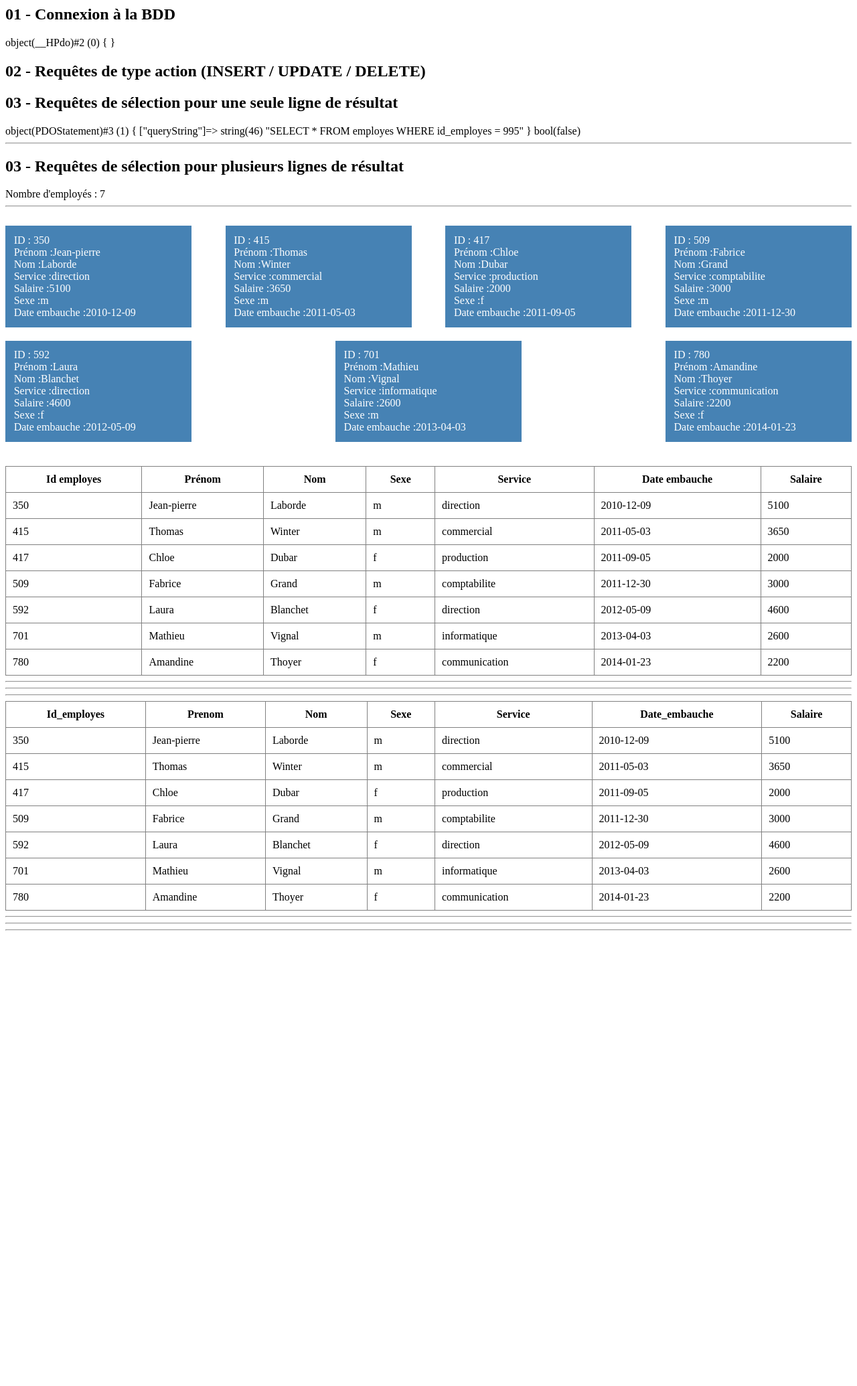
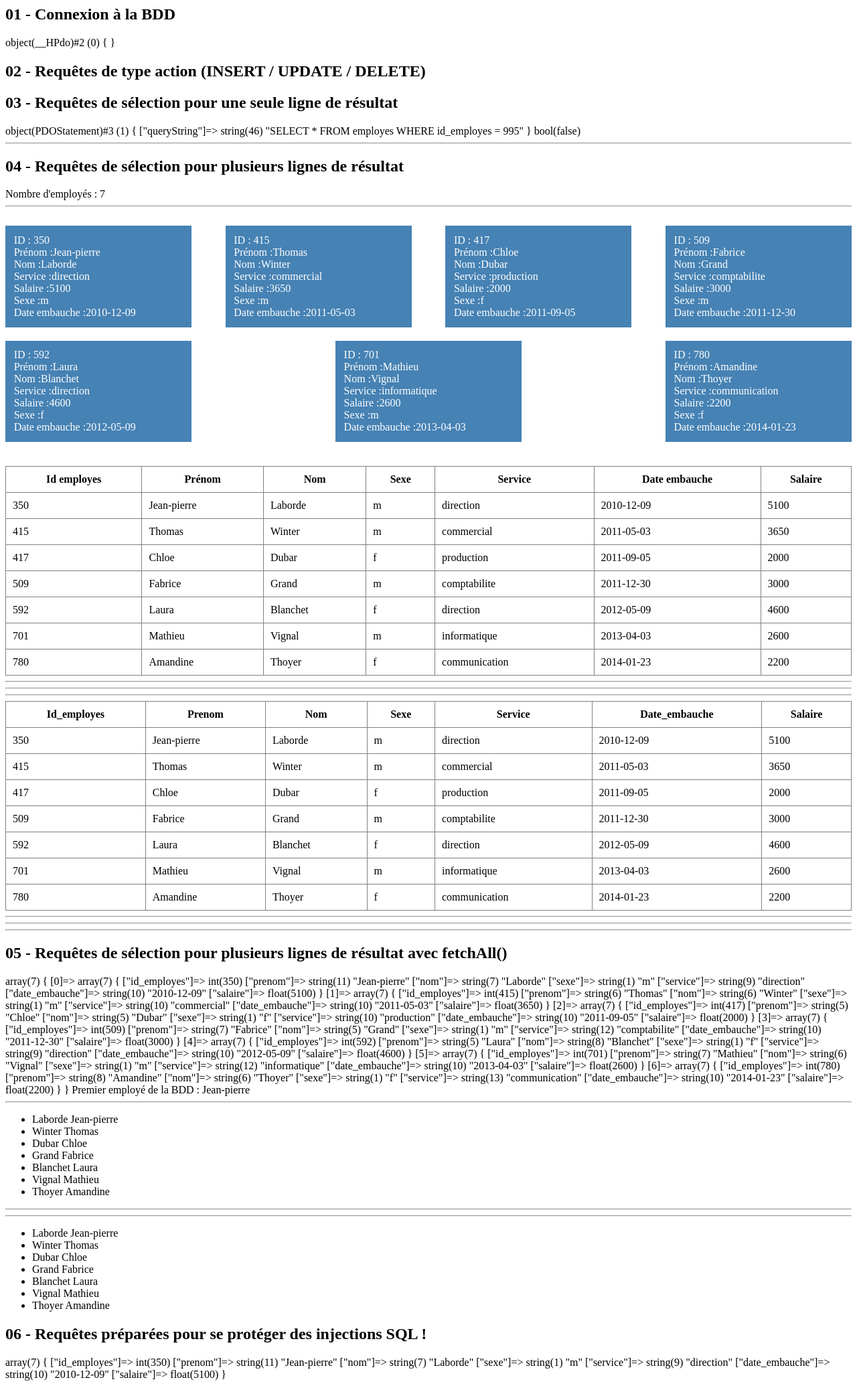
Before and after one commit to Pierral87/LOKI, a PHP site: page /10-pdo.php in a window 1280 px wide. Shown: the whole page at 67% size. Before the commit the page ends 1390 px from the top, so only its background shows below. Run offline with PHP 8.4, Linux system fonts and the light colour scheme; data comes from the database, SQL or seed files in the repository.

Commit message:
Chapitre 10 PDO Terminé

```diff
--- a/MySQLSecu/10-PDO/10-pdo.php
+++ b/MySQLSecu/10-PDO/10-pdo.php
@@ -113,7 +113,7 @@ echo $data->prenom . "<hr>";
 
 //  Une ligne traitée avec fetch, n'existe plus dans la réponse ! C'est pour ça que je ne peux pas refaire fetch plusieurs fois à la suite sur ce résultat à une seule ligne
 
-echo "<h2>03 - Requêtes de sélection pour plusieurs lignes de résultat</h2>";
+echo "<h2>04 - Requêtes de sélection pour plusieurs lignes de résultat</h2>";
 
 $stmt = $pdo->query("SELECT * FROM employes");
 
@@ -207,5 +207,85 @@ while ($ligne = $stmt->fetch(PDO::FETCH_ASSOC)) {
 }
 
 echo '</table>';
+echo '<hr><hr><hr>';
 
-echo '<hr><hr><hr>';
+
+echo "<h2>05 - Requêtes de sélection pour plusieurs lignes de résultat avec fetchAll()</h2>";
+
+// fetch() permet de traiter une seule ligne à la fois !
+// fetchAll() traite toutes les lignes en une seule fois sauf que l'on obtient un tableau array à plusieurs niveaux
+
+$stmt = $pdo->query("SELECT * FROM employes");
+
+$data = $stmt->fetchAll(PDO::FETCH_ASSOC);
+
+var_dump($data);
+
+echo "Premier employé de la BDD : " . $data[0]["prenom"] . "<hr>";
+
+
+//  EXERCICE : Affichez les noms et prénoms des employés dans une liste ul li
+// Le faire avec fetch
+// Le faire aussi avec fetchAll
+
+
+$stmt = $pdo->query("SELECT nom, prenom FROM employes");
+echo "<ul>";
+while ($data = $stmt->fetch(PDO::FETCH_ASSOC)) {
+    echo "<li>" . $data["nom"] . " " . $data["prenom"] . "</li>";
+}
+echo "</ul><hr><hr>";
+
+$stmt = $pdo->query("SELECT nom, prenom FROM employes");
+$data = $stmt->fetchAll(PDO::FETCH_ASSOC);
+
+echo "<ul>";
+foreach($data AS $employe){
+    echo "<li>" . $employe["nom"] . " " . $employe["prenom"] . "</li>";
+}
+echo "</ul>";
+
+
+echo "<h2>06 - Requêtes préparées pour se protéger des injections SQL !</h2>";
+
+// prepare() permet de sécuriser les requêtes pour éviter les injections SQL
+// Si dans la requête on attend une information de l'utilisateur (saisie ou clic) alors OBLIGATION de faire prepare (dans le doute, on peut toujours lancer nos requêtes en prepare)
+
+$nom = "laborde"; // Information supposée récupérée d'un formulaire. Un utilisateur recherche des employés par une saisie du nom de famille
+
+// Première étape : Préparation de la requête
+
+// Première syntaxe possible, avec des "?" remplaçant les valeurs attendues à réinsérer au niveau du execute
+// Cette syntaxe, bien que rapide, manque de lisibilité...
+// $stmt = $pdo->prepare("SELECT * FROM employes WHERE nom = ?");
+// $stmt->execute([$nom]);    // On fourni dans les param du execute, un array qui contient les valeurs à coller à la place de nos ? (DANS L'ORDRE!)
+// $data = $stmt->fetch(PDO::FETCH_ASSOC);
+// var_dump($data);
+
+
+
+// Sur des requêtes à nombreux param, cela complexifie la lisibilité...
+// $stmt = $pdo->prepare("INSERT INTO employes (prenom, nom, sexe, service, salaire, date_embauche) VALUES (?, ?, ?, ?, ?, ?)");
+// $stmt->execute([$prenom, $nom, $sexe, $service, $salaire, $date_embauche]);
+
+
+
+
+// On préfèrera la façon en utilisant des "tokens"   "marqueurs nominatif"
+$stmt = $pdo->prepare("SELECT * FROM employes WHERE nom = :nom"); // On nomme les valeurs attendus par un mot précédé de ":"
+$stmt->bindParam(":nom", $nom, PDO::PARAM_STR); // On bind une valeur à chacun de ces marqueurs nominatifs un par un - Un appel de bindParam, pour lier chaque marqueur !
+$stmt->execute();
+$data = $stmt->fetch(PDO::FETCH_ASSOC);
+var_dump($data);
+
+
+
+// $stmt = $pdo->prepare("INSERT INTO employes (prenom, nom, sexe, service, salaire, date_embauche) VALUES (:prenom, :nom, :sexe, :service, :salaire, :date_embauche)");
+// $stmt->bindParam(":nom", $nom, PDO::PARAM_STR);
+// $stmt->bindParam(":prenom", $prenom, PDO::PARAM_STR);
+// $stmt->bindParam(":sexe", $sexe, PDO::PARAM_STR);
+// $stmt->bindParam(":service", $service, PDO::PARAM_STR);
+// $stmt->bindParam(":salaire", $salaire, PDO::PARAM_STR);
+// $stmt->bindParam(":date_embauche", $date_embauche, PDO::PARAM_STR);
+// $stmt->execute();
+// $stmt->execute();
```
